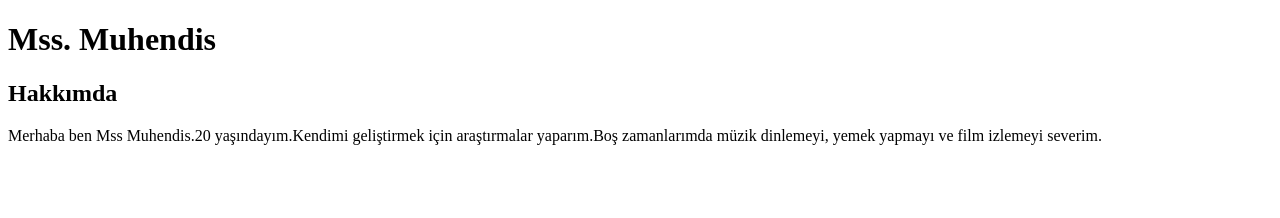
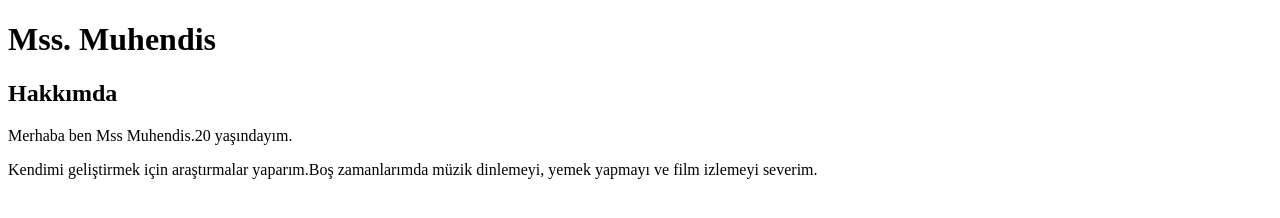
Before and after one commit to 00muhendis00/FirstHtmlProject, a plain HTML site: page index.html in a window 1280 px wide. Drawn offline with Linux system fonts and the light colour scheme.

Commit message:
Update index.html

```diff
--- a/index.html
+++ b/index.html
@@ -11,6 +11,7 @@
     <h1>Mss. Muhendis</h1>
     <h2>Hakkımda</h2>
     <!--Paragraf metni-->
-    <p>Merhaba ben Mss Muhendis.20 yaşındayım.Kendimi geliştirmek için araştırmalar yaparım.Boş zamanlarımda müzik dinlemeyi,
+    <p>Merhaba ben Mss Muhendis.20 yaşındayım.</p>
+    <p>Kendimi geliştirmek için araştırmalar yaparım.Boş zamanlarımda müzik dinlemeyi,
         yemek yapmayı ve film izlemeyi severim.</p>
 </body>
```
